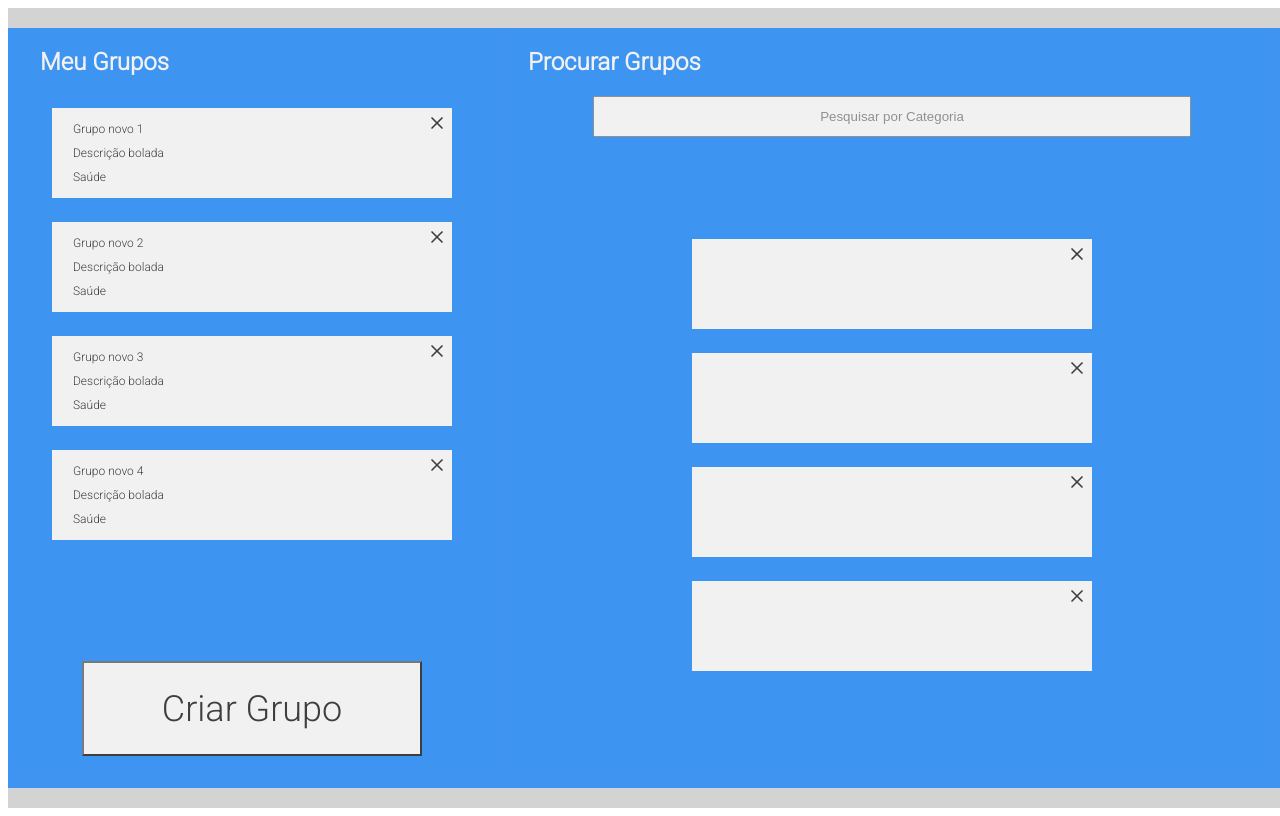
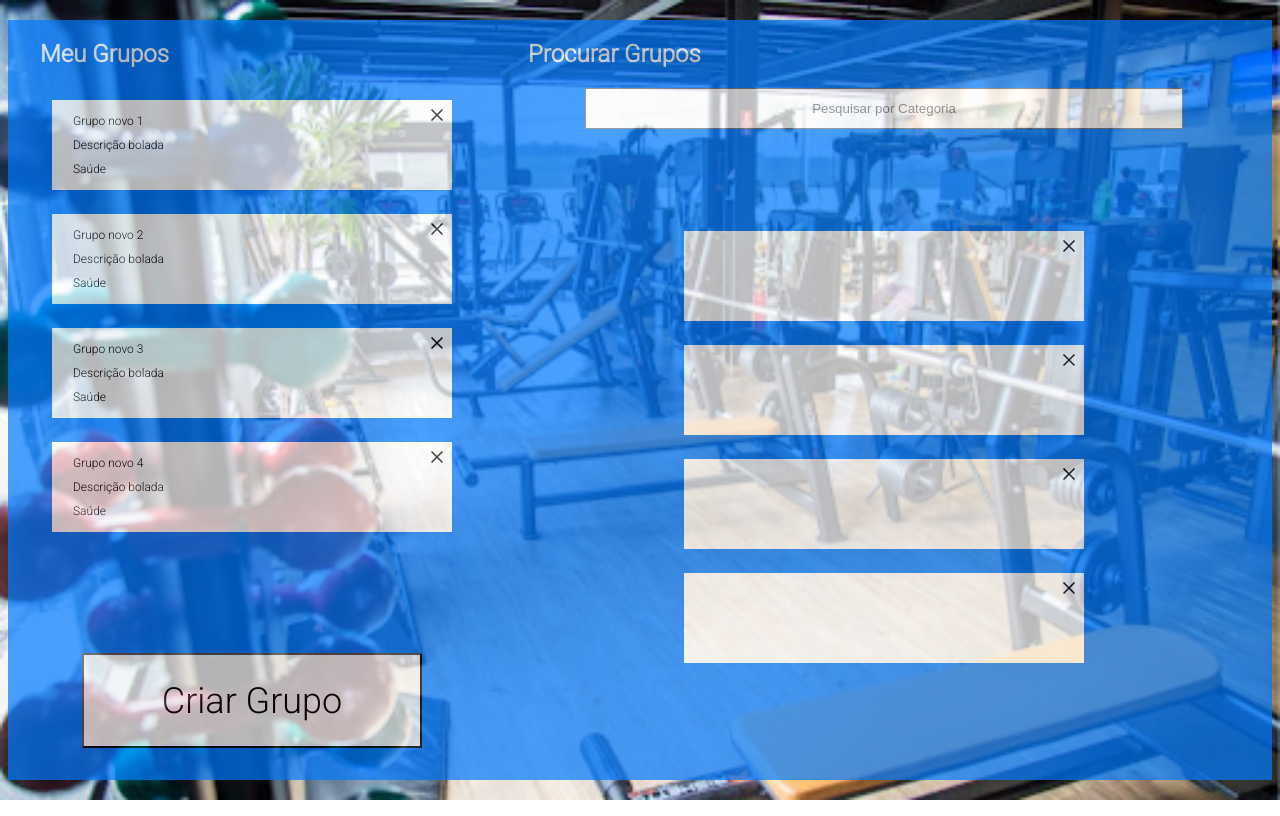
Before and after one commit to rafaelgsousa/Kenzy-academy-fitness, a React (Create React App) app: page / in a window 1280 px wide. Built offline with nearby package versions, Linux system fonts and the light colour scheme.

Commit message:
feat: creat Img backgroup

```diff
--- a/src/pages/Group/index.js
+++ b/src/pages/Group/index.js
@@ -1,4 +1,4 @@
-import { Box, Content, Input } from "./syles"
+import { Blur, Box, Content, Input } from "./syles"
 import Container from './../../components/Container'
 import { Card, TextCard } from './../../components/Card'
 import { ButtonX } from './../../components/ButtonX'
@@ -8,6 +8,7 @@ import { FiX } from 'react-icons/fi'
 const Group = () => {
     return (
         <Box>
+            <Blur />
             <Container width={"600px"} height={"760px"} opacity={"0.7"}>
                 <h2>Meu Grupos</h2>
                 <Content>
--- a/src/pages/Group/syles.js
+++ b/src/pages/Group/syles.js
@@ -1,9 +1,9 @@
 import styled from "styled-components";
+import img from './../../assets/img/group.jpeg'
 
 export const Box = styled.div`
-    height: 100vh;
-    width: 100vw;
-    background: lightgray;
+    height: calc(100vh - 16px);
+    width: calc(100vw - 16px);
     display: flex;
     justify-content: space-around;
     align-items: center;
@@ -37,3 +37,14 @@ export const Input = styled.input`
     margin: 0 auto 90px;
     text-align: center;
 `
+
+export const Blur = styled.span`
+    background-image: url(${img});
+    background-repeat: no-repeat;
+    background-size: cover;
+    position: absolute;
+    top: 0;
+    left: 0;
+    height: 100%;
+    width: 100%;
+`
```
Also changed, not shown: src/assets/img/group.jpeg (added).
